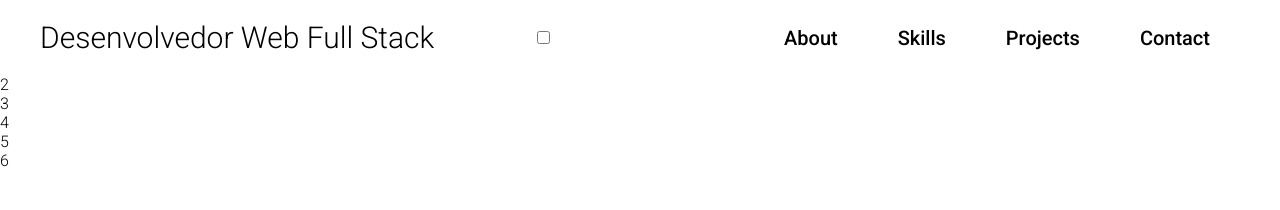
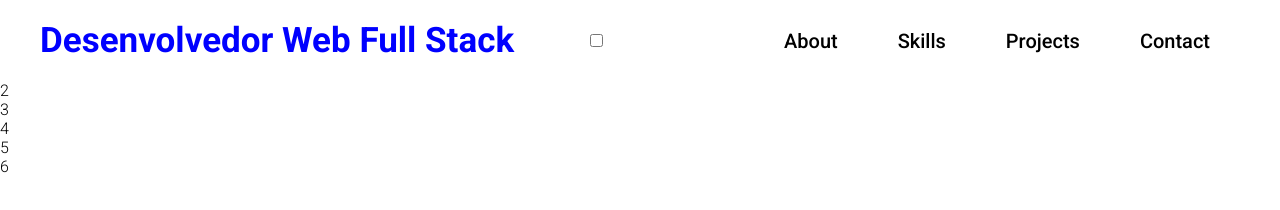
Before and after one commit to MarcusViniciusAbdalla/portifolio2022, a plain HTML site: page index.html in a window 1280 px wide. In both pictures the pointer is over the element "Desenvolvedor Web Full Stack". Drawn offline with Linux system fonts and the light colour scheme.

Commit message:
Update style.css

```diff
--- a/src/css/style.css
+++ b/src/css/style.css
@@ -33,6 +33,13 @@ body{
 
 .header h1 {
   font-size: 3rem;
+  font-weight: 700;
+  transition: 0.3s;
+}
+
+.header a:hover h1{
+  color:blue;
+  font-size: 3.5rem;
 }
 
 
```
